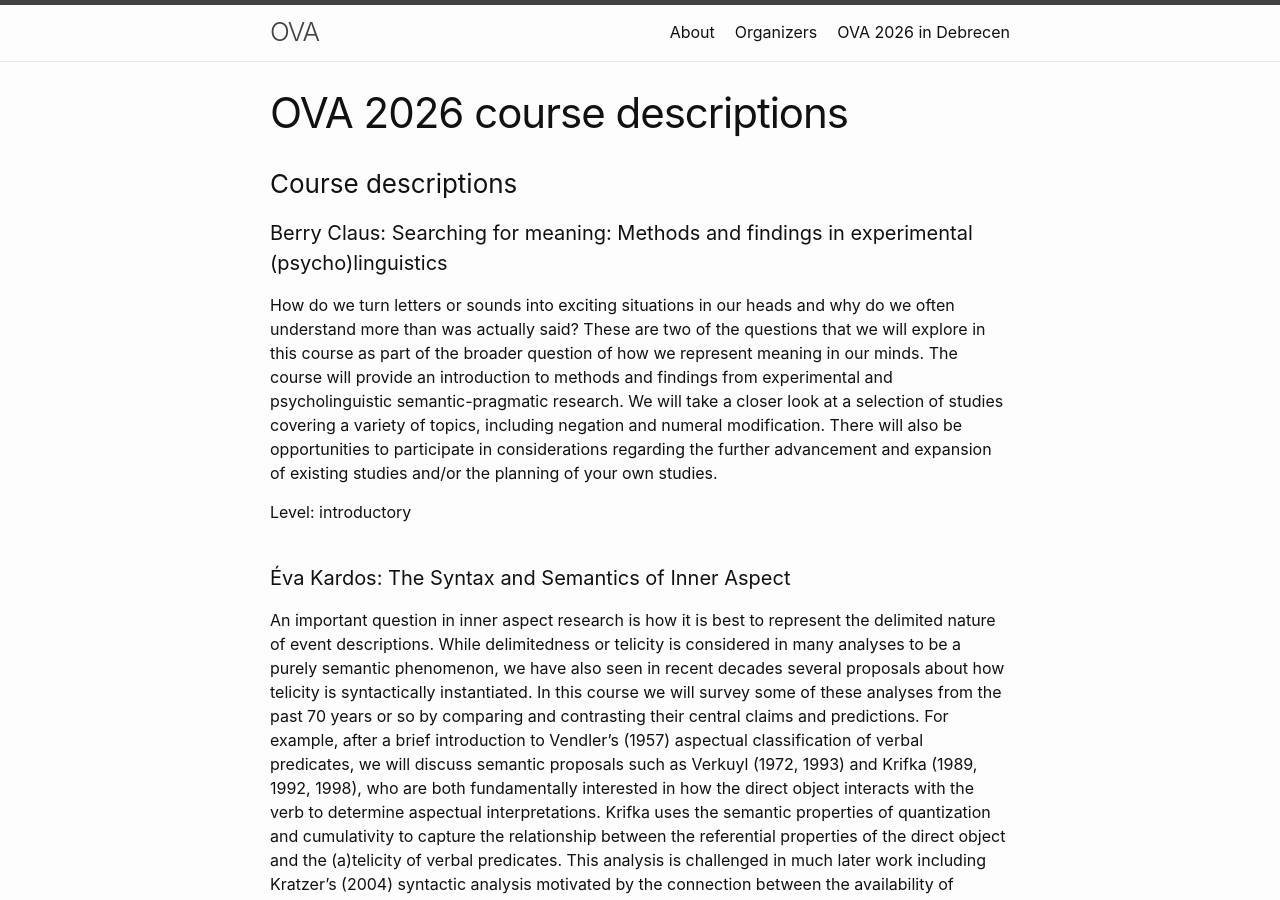
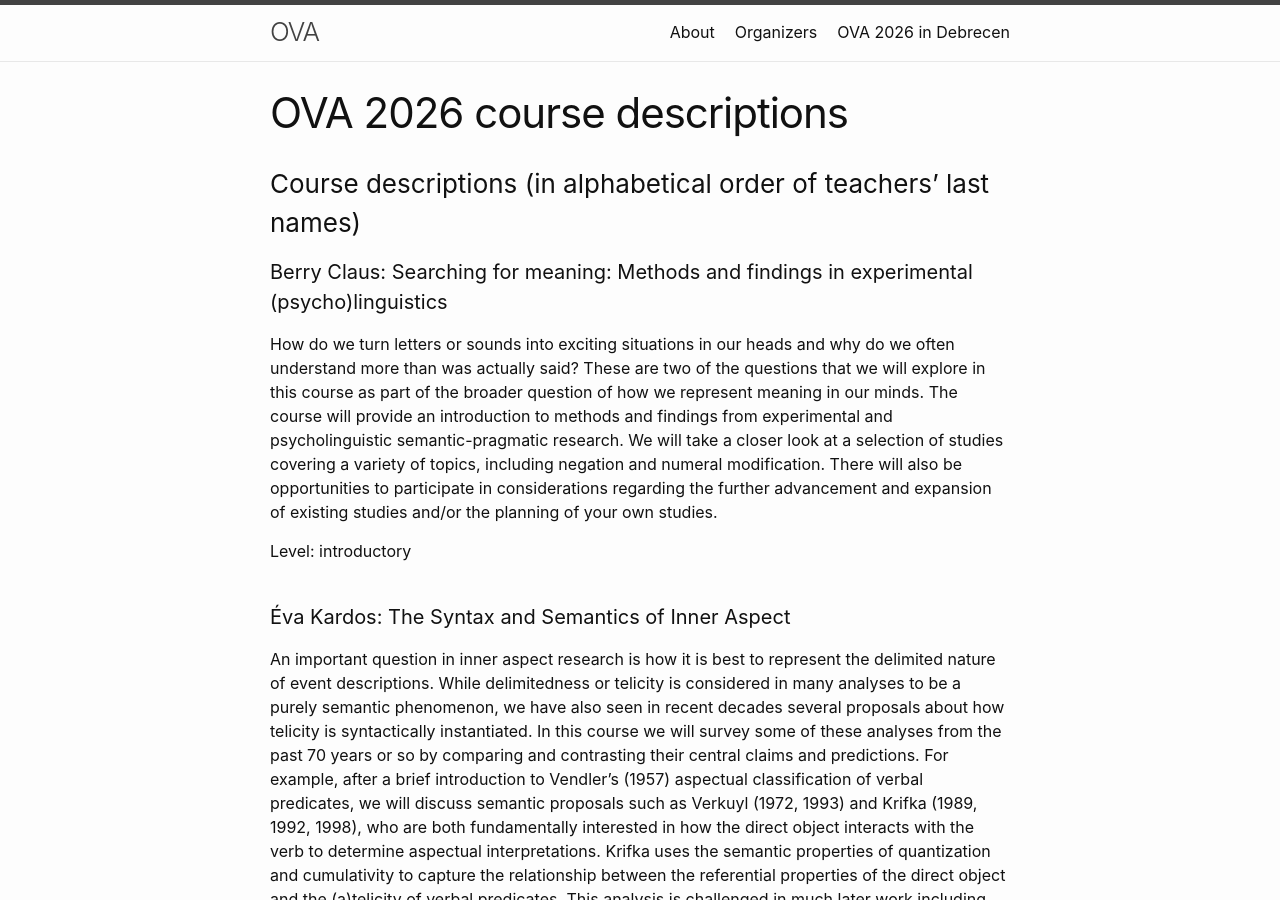
Before and after one commit to ovaschool/ovaschool.github.io, a Jekyll site: the page built from staticpages/ova2026-course-descriptions.markdown, in a window 1280 px wide and 900 px high. Built offline with Jekyll 4.4.1, drawn with Linux system fonts in a browser that asks for light colours.

Commit message:
Update ova2026-course-descriptions.markdown

```diff
--- a/staticpages/ova2026-course-descriptions.markdown
+++ b/staticpages/ova2026-course-descriptions.markdown
@@ -5,7 +5,7 @@ permalink: ova2026-course-descriptions
 exclude: true
 ---
 
-### Course descriptions<br/>
+### Course descriptions (in alphabetical order of teachers' last names)<br/>
 
 #### Berry Claus: Searching for meaning: Methods and findings in experimental (psycho)linguistics
 
```
